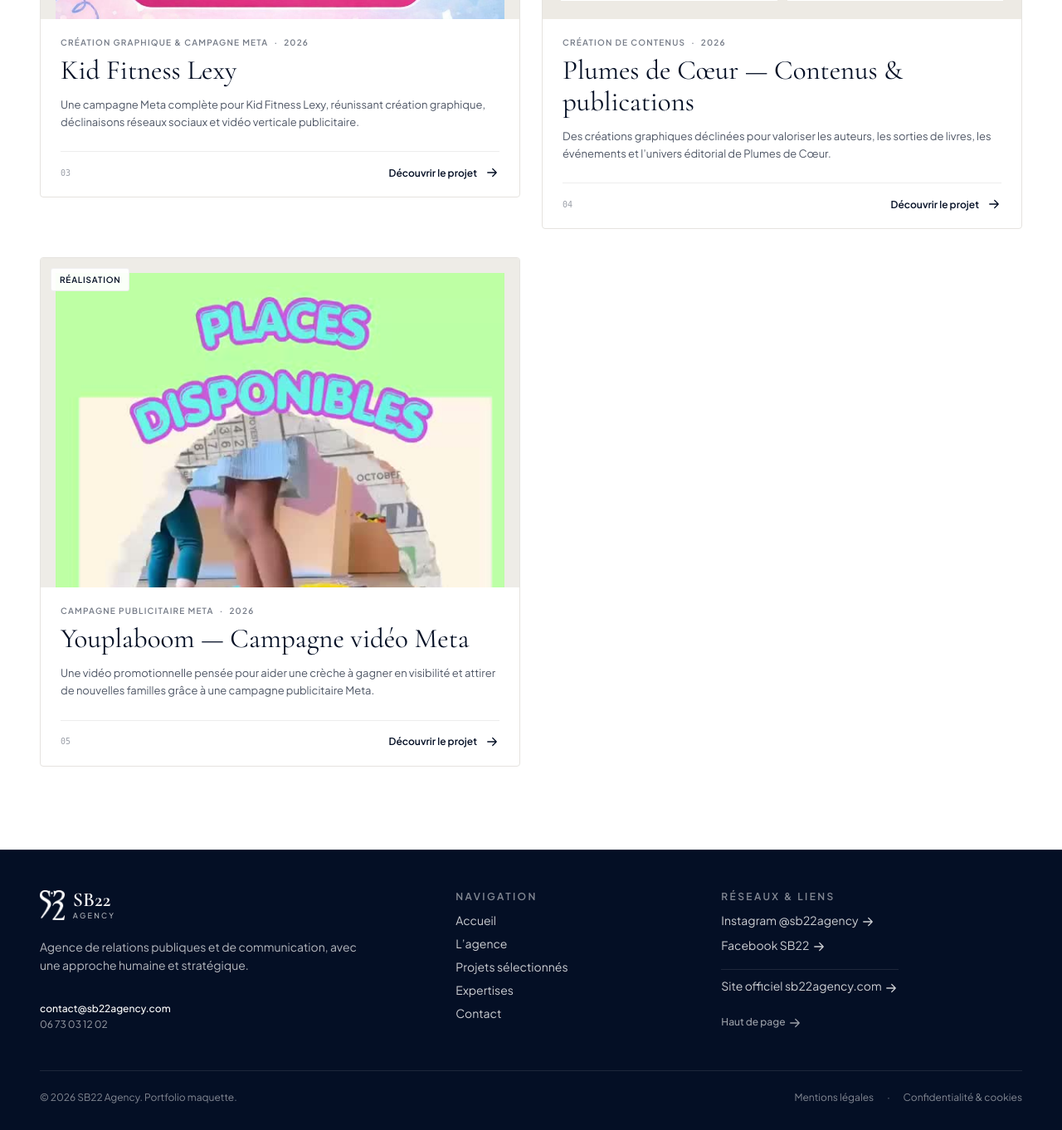
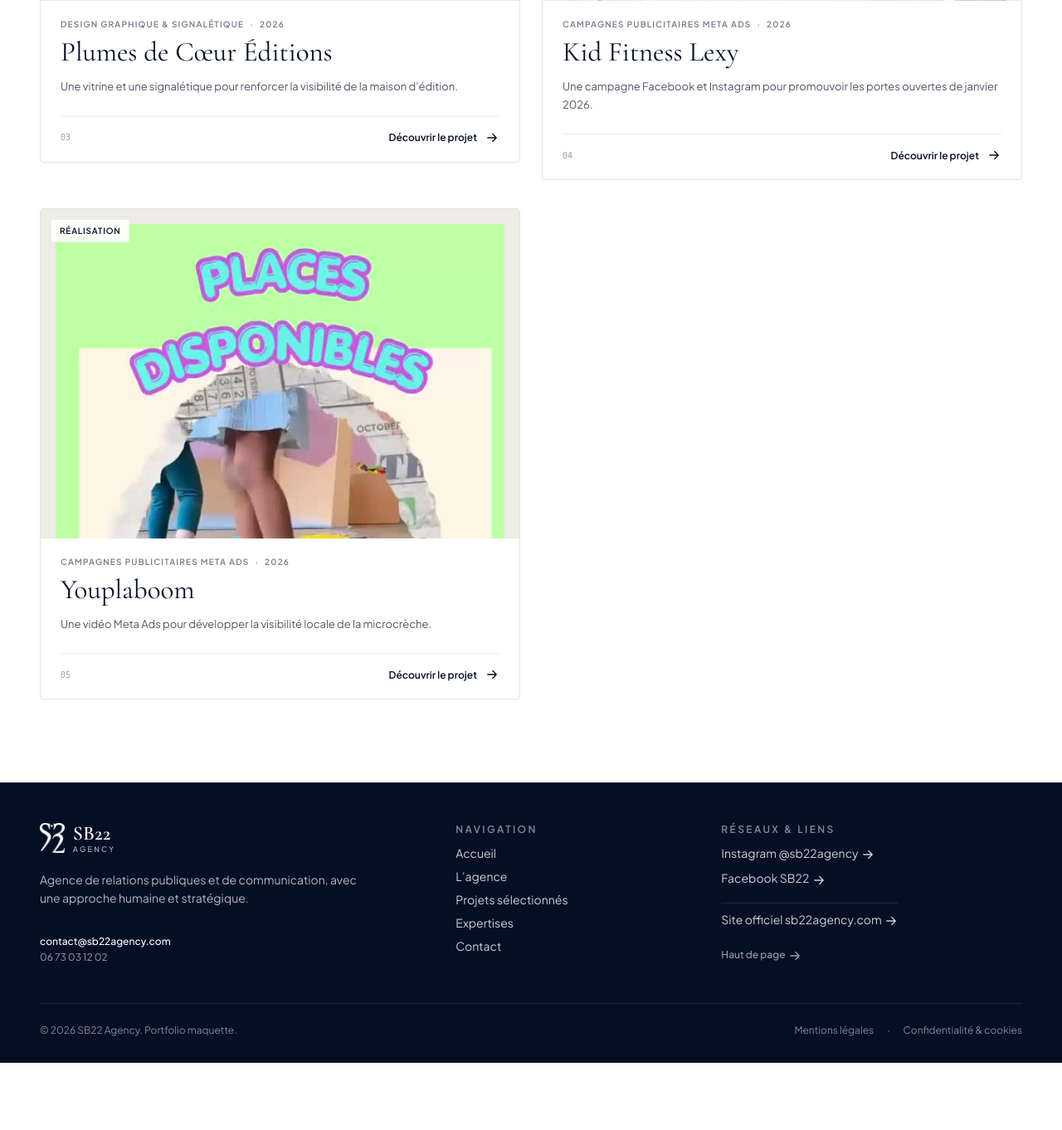
Before and after one commit to XJaooX/SB22-Portfolio-PHP, a PHP site: page /pages/projets/projets.php in a window 1280 px wide. Shown: the part 1492-2854 px from the top of the page at 83% size. After the commit the page ends 2773 px from the top, so only its background shows below. Run offline with PHP 8.4, Linux system fonts and the light colour scheme.

Commit message:
Prepare dynamic PHP hosting with three expertise domains and Meta Ads content

```diff
--- /dev/null
+++ b/assets/css/domain-hosting.css
@@ -0,0 +1,9 @@
+.sb22-expertise-links{display:flex;gap:12px;flex-wrap:wrap;margin:32px 0}
+.sb22-expertise-links a{padding:12px 18px;border:1px solid rgba(21,38,62,.18);border-radius:999px;color:#162438;background:#fff;text-decoration:none;font-size:13px;font-weight:600;transition:transform .22s ease,box-shadow .22s ease,border-color .22s ease}
+.sb22-expertise-links a:hover{transform:translateY(-2px);border-color:#273d5b;box-shadow:0 8px 24px rgba(10,26,53,.07)}
+.project-card[hidden]{display:none!important}
+.project-card{transition:transform .28s ease,box-shadow .28s ease}
+.project-filters{display:flex;flex-wrap:wrap;gap:10px}
+.project-filter{line-height:1.35}
+@media(max-width:680px){.sb22-expertise-links{flex-direction:column;margin:24px 0}.sb22-expertise-links a{text-align:center}.project-filter{white-space:normal}}
+@media(prefers-reduced-motion:reduce){.sb22-expertise-links a,.project-card{transition:none}}
--- a/assets/js/main.js
+++ b/assets/js/main.js
@@ -113,38 +113,49 @@ var projectFilters = document.querySelectorAll('.project-filter');
 var projectCards = document.querySelectorAll('.project-card');
 var projectsEmpty = document.getElementById('projects-empty');
 var projectsCount = document.getElementById('projects-count');
-
+var domainSlugs = {
+    'Social Media Management': 'social-media',
+    'Design graphique & signalétique': 'design-graphique',
+    'Campagnes publicitaires Meta Ads': 'meta-ads'
+};
+function applyProjectFilter(filter, syncUrl) {
+    var count = 0;
+    projectFilters.forEach(function (item) {
+        var active = item.getAttribute('data-filter') === filter;
+        item.classList.toggle('active', active);
+        item.setAttribute('aria-pressed', active ? 'true' : 'false');
+    });
+    projectCards.forEach(function (card) {
+        var visible = filter === 'Tous' || card.getAttribute('data-category') === filter;
+        card.hidden = !visible;
+        card.style.display = visible ? '' : 'none';
+        if (visible) count++;
+    });
+    if (projectsEmpty) projectsEmpty.hidden = count !== 0;
+    if (projectsCount) projectsCount.textContent = count + (count === 1 ? ' réalisation' : ' réalisations');
+    if (syncUrl) {
+        var url = new URL(window.location.href);
+        if (filter === 'Tous') url.searchParams.delete('domaine');
+        else url.searchParams.set('domaine', domainSlugs[filter]);
+        window.history.pushState(null, '', url);
+    }
+}
 projectFilters.forEach(function (button) {
     button.addEventListener('click', function () {
-        var filter = button.getAttribute('data-filter');
-        var count = 0;
-
-        projectFilters.forEach(function (item) {
-            item.classList.remove('active');
-        });
-
-        button.classList.add('active');
-
-        projectCards.forEach(function (card) {
-            var category = card.getAttribute('data-category');
-
-            if (filter == 'Tous' || category == filter) {
-                card.style.display = '';
-                count++;
-            } else {
-                card.style.display = 'none';
-            }
-        });
-
-        if (projectsEmpty) {
-            projectsEmpty.hidden = count != 0;
-        }
-
-        if (projectsCount) {
-            projectsCount.textContent = count + (count == 1 ? ' projet' : ' projets');
-        }
+        applyProjectFilter(button.getAttribute('data-filter'), true);
     });
 });
+if (projectFilters.length) {
+    function filterFromUrl() {
+        var slug = new URLSearchParams(window.location.search).get('domaine');
+        var match = Object.keys(domainSlugs).find(function (name) {
+            return domainSlugs[name] === slug;
+        });
+        applyProjectFilter(match || 'Tous', false);
+    }
+    filterFromUrl();
+    window.addEventListener('popstate', filterFromUrl);
+}
 
 
 // modais
--- a/data/project-filters.php
+++ b/data/project-filters.php
@@ -1,2 +1,2 @@
 <?php
-return ['Tous', 'Social Media', 'Communication', 'Relations publiques', 'Photo & Vidéo', 'Digital'];;
+return ['Tous', 'Social Media Management', 'Design graphique & signalétique', 'Campagnes publicitaires Meta Ads'];
--- a/data/projects.php
+++ b/data/projects.php
@@ -1,8 +1,8 @@
 <?php
 return [
     require __DIR__ . '/projects/kuba-home.php',
+    require __DIR__ . '/projects/plumes-de-coeur-publications.php',
     require __DIR__ . '/projects/plumes-de-coeur.php',
     require __DIR__ . '/projects/kid-fitness-lexy.php',
-    require __DIR__ . '/projects/plumes-de-coeur-publications.php',
     require __DIR__ . '/projects/youplaboom-meta.php',
 ];
--- a/data/projects/kid-fitness-lexy.php
+++ b/data/projects/kid-fitness-lexy.php
@@ -1,18 +1,18 @@
 <?php
 return [
         'id' => 'kid-fitness-lexy',
-        'number' => '03',
+        'number' => '04',
         'name' => 'Kid Fitness Lexy',
-        'category' => 'Création graphique & campagne Meta',
-        'filter' => 'Digital',
+        'category' => 'Campagnes publicitaires Meta Ads',
+        'filter' => 'Campagnes publicitaires Meta Ads',
         'year' => '2026',
-        'description' => 'Une campagne Meta complète pour Kid Fitness Lexy, réunissant création graphique, déclinaisons réseaux sociaux et vidéo verticale publicitaire.',
+        'description' => 'Une campagne Facebook et Instagram pour promouvoir les portes ouvertes de janvier 2026.',
         'image' => '../../assets/images/projects/kid-fitness/kid-fitness-poster.jpg',
         'imageClass' => 'contain kid-cover',
         'featured' => false,
-        'context' => 'Kid Fitness Lexy organisait une journée portes ouvertes le 18 janvier 2026 et avait besoin d’un visuel immédiatement identifiable pour informer les familles et promouvoir l’événement.',
-        'need' => 'Créer une communication claire et attractive, puis adapter la création à plusieurs usages sans perdre la cohérence graphique de la campagne.',
-        'approach' => 'Développer un visuel principal très reconnaissable, le décliner pour l’affichage et les réseaux sociaux, puis compléter la campagne avec une vidéo verticale adaptée à la publicité Meta.',
+        'context' => 'En janvier 2026, Kid Fitness Lexy organisait ses journées portes ouvertes.',
+        'need' => 'Attirer de nouveaux visiteurs et encourager les inscriptions grâce à Meta Ads.',
+        'approach' => 'Création d’un visuel promotionnel, de déclinaisons pour les publications et stories, et d’une vidéo publicitaire.',
         'services' => [
             'Création graphique',
             'Affiche événementielle',
--- a/data/projects/kuba-home.php
+++ b/data/projects/kuba-home.php
@@ -3,16 +3,16 @@ return [
         'id' => 'kuba-home',
         'number' => '01',
         'name' => 'Kuba Home',
-        'category' => 'Gestion des réseaux sociaux',
-        'filter' => 'Social Media',
+        'category' => 'Social Media Management',
+        'filter' => 'Social Media Management',
         'year' => '2026',
-        'description' => 'Une présence vitrine premium sur Instagram, relayée également sur Facebook grâce au cross-posting, pour présenter les réalisations Kuba Home et valoriser immédiatement le savoir-faire de la marque.',
+        'description' => 'Une vitrine digitale premium pour les cuisines, salles de bain et dressings de Kuba Home.',
         'image' => '../../assets/images/projects/kuba/kuba-whatsapp/kuba-carousel-cover.jpg',
         'imageClass' => 'cover',
         'featured' => true,
-        'context' => 'Kuba Home avait besoin d’une présence vitrine simple et immédiate pour montrer ses cuisines et ses réalisations à des clients potentiels. Instagram sert de vitrine principale, avec un cross-posting des publications vers Facebook.',
-        'need' => 'Créer une vitrine digitale premium, claire et cohérente, capable de présenter rapidement les réalisations de Kuba Home et de renforcer l’image de la marque sur Instagram et Facebook.',
-        'approach' => 'Construire un rythme de publication cohérent avec un univers premium : présenter les cuisines et aménagements, valoriser le savoir-faire, montrer les transformations et maintenir une vitrine Instagram soignée.',
+        'context' => 'Kuba Home est une enseigne spécialisée dans l’aménagement intérieur, notamment les cuisines, salles de bain et dressings.',
+        'need' => 'Développer sa visibilité sur Instagram et Facebook, tout en valorisant ses réalisations.',
+        'approach' => 'Définition de la ligne éditoriale, création des contenus, planification des publications et suivi de la communication.',
         'services' => [
             'Présence vitrine Instagram',
             'Cross-posting Instagram → Facebook',
--- a/data/projects/plumes-de-coeur-publications.php
+++ b/data/projects/plumes-de-coeur-publications.php
@@ -1,18 +1,18 @@
 <?php
 return [
         'id' => 'plumes-de-coeur-publications',
-        'number' => '04',
-        'name' => 'Plumes de Cœur — Contenus & publications',
-        'category' => 'Création de contenus',
-        'filter' => 'Social Media',
+        'number' => '02',
+        'name' => 'Plumes de Cœur Éditions',
+        'category' => 'Social Media Management',
+        'filter' => 'Social Media Management',
         'year' => '2026',
-        'description' => 'Des créations graphiques déclinées pour valoriser les auteurs, les sorties de livres, les événements et l’univers éditorial de Plumes de Cœur.',
+        'description' => 'Des publications Facebook et Instagram pour faire découvrir la maison d’édition.',
         'image' => '../../assets/images/projects/plumes-de-coeur/plumes-social/sortie-polar.jpg',
         'imageClass' => 'contain blurred',
         'featured' => false,
-        'context' => 'En complément de la signalétique, Plumes de Cœur dispose de nombreux temps forts à communiquer : sorties de livres, rencontres, salons, auteurs et prises de parole sur les valeurs de la maison d’édition.',
-        'need' => 'Créer des publications lisibles et reconnaissables, capables de s’adapter à différents sujets tout en restant cohérentes avec l’univers éditorial de Plumes de Cœur.',
-        'approach' => 'Décliner une identité graphique sur plusieurs formats de communication digitale : annonces de sorties, mise en avant d’auteurs, événements, valeurs et publications informatives.',
+        'context' => 'Plumes de Cœur Éditions souhaite partager son univers éditorial avec davantage de lecteurs.',
+        'need' => 'Développer sa visibilité et valoriser ses livres, ses auteurs et ses événements.',
+        'approach' => 'Créer des publications Facebook et Instagram cohérentes avec l’identité de la maison d’édition.',
         'services' => [
             'Création graphique',
             'Publications réseaux sociaux',
--- a/data/projects/plumes-de-coeur.php
+++ b/data/projects/plumes-de-coeur.php
@@ -1,18 +1,18 @@
 <?php
 return [
         'id' => 'plumes-de-coeur',
-        'number' => '02',
-        'name' => 'Plumes de Cœur',
-        'category' => 'Signalétique',
-        'filter' => 'Communication',
+        'number' => '03',
+        'name' => 'Plumes de Cœur Éditions',
+        'category' => 'Design graphique & signalétique',
+        'filter' => 'Design graphique & signalétique',
         'year' => '2026',
-        'description' => 'Transformer une intention en univers visuel concret : direction artistique, conception graphique, vitrine et signalétique cohérentes avec l’identité de Plumes de Cœur.',
+        'description' => 'Une vitrine et une signalétique pour renforcer la visibilité de la maison d’édition.',
         'image' => '../../assets/images/projects/plumes-de-coeur/plumes-1.jpg',
         'imageClass' => 'contain blurred',
         'featured' => false,
-        'context' => 'Plumes de Cœur souhaitait donner une forme visible et cohérente à son univers dans son espace physique.',
-        'need' => 'Créer une vitrine et des supports capables d’attirer le regard tout en respectant l’identité de la marque.',
-        'approach' => 'Partir de l’atmosphère souhaitée par la cliente pour construire une direction artistique, puis la décliner en conception graphique, vitrine et signalétique.',
+        'context' => 'Plumes de Cœur Éditions souhaitait traduire son identité dans son environnement physique.',
+        'need' => 'Renforcer la visibilité de la maison d’édition grâce à une vitrine et des panneaux harmonieux.',
+        'approach' => 'Conception graphique de la vitrine et des panneaux avec une harmonie visuelle entre les supports.',
         'services' => [
             'Direction artistique',
             'Conception graphique',
--- a/data/projects/youplaboom-meta.php
+++ b/data/projects/youplaboom-meta.php
@@ -2,17 +2,17 @@
 return [
         'id' => 'youplaboom-meta',
         'number' => '05',
-        'name' => 'Youplaboom — Campagne vidéo Meta',
-        'category' => 'Campagne publicitaire Meta',
-        'filter' => 'Digital',
+        'name' => 'Youplaboom',
+        'category' => 'Campagnes publicitaires Meta Ads',
+        'filter' => 'Campagnes publicitaires Meta Ads',
         'year' => '2026',
-        'description' => 'Une vidéo promotionnelle pensée pour aider une crèche à gagner en visibilité et attirer de nouvelles familles grâce à une campagne publicitaire Meta.',
+        'description' => 'Une vidéo Meta Ads pour développer la visibilité locale de la microcrèche.',
         'image' => '../../assets/images/projects/youplaboom/youplaboom-meta-cover.jpg',
         'imageClass' => 'cover',
         'featured' => false,
-        'context' => 'Youplaboom est une crèche qui souhaite renforcer sa visibilité et attirer de nouvelles familles grâce à une communication publicitaire adaptée aux réseaux sociaux.',
-        'need' => 'Créer une vidéo promotionnelle courte et claire, capable de présenter la crèche et de susciter l’intérêt de futurs clients dans le cadre d’une campagne Meta.',
-        'approach' => 'Construire un contenu vidéo dynamique et accessible, pensé dès le départ pour une diffusion publicitaire sur les plateformes Meta et pour une consultation principalement mobile.',
+        'context' => 'Youplaboom est une microcrèche souhaitant se faire connaître auprès des familles de sa région.',
+        'need' => 'Développer sa visibilité locale et encourager les demandes d’inscription.',
+        'approach' => 'Création d’une vidéo promotionnelle pour Facebook et Instagram, également déclinée en Reel.',
         'services' => [
             'Campagne publicitaire Meta',
             'Création vidéo',
--- a/includes/header.php
+++ b/includes/header.php
@@ -18,5 +18,6 @@ if (!isset($pageTitle)) {
     <link href="https://fonts.googleapis.com/css2?family=Cormorant+Garamond:ital,wght@0,400;0,500;0,600;0,700;1,400;1,600&family=Plus+Jakarta+Sans:wght@300;400;500;600;700&display=swap" rel="stylesheet">
     <link rel="stylesheet" href="<?php echo $basePath; ?>assets/css/style.css">
     <link rel="stylesheet" href="<?php echo $basePath; ?>assets/css/portfolio-refresh.css">
+    <link rel="stylesheet" href="<?php echo $basePath; ?>assets/css/domain-hosting.css">
 </head>
 <body>
--- a/pages/projets/projets.php
+++ b/pages/projets/projets.php
@@ -16,7 +16,7 @@ include '../../includes/navbar.php';
             <div>
                 <p class="eyebrow">Le portfolio · SB22 Agency</p>
                 <h1>Nos réalisations</h1>
-                <p>Des projets concrets, des identités singulières. Publications, créations graphiques et supports réalisés pour nos clients.</p>
+                <p>Découvrez les réalisations de SB22 Agency dans trois domaines : réseaux sociaux, design graphique et campagnes Meta Ads.</p>
             </div>
         </header>
 
@@ -34,8 +34,8 @@ include '../../includes/navbar.php';
         </div>
 
         <div class="projects-mobile-info">
-            <span>Une sélection de réalisations</span>
-            <span id="projects-count"><?php echo count($projects); ?> projets</span>
+            <span>Des réalisations par domaine d’expertise</span>
+            <span id="projects-count"><?php echo count($projects); ?> réalisations</span>
         </div>
 
         <div class="projects-grid">
```
Also changed, not shown: PHP-HOSTING.md (added, +7 -0 lines), index.php (+7 -1 lines).
